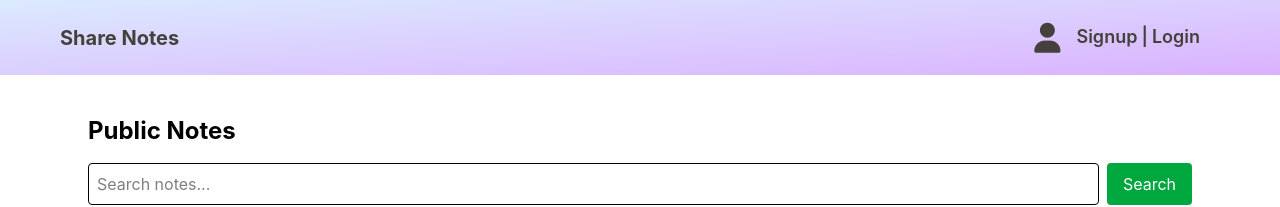
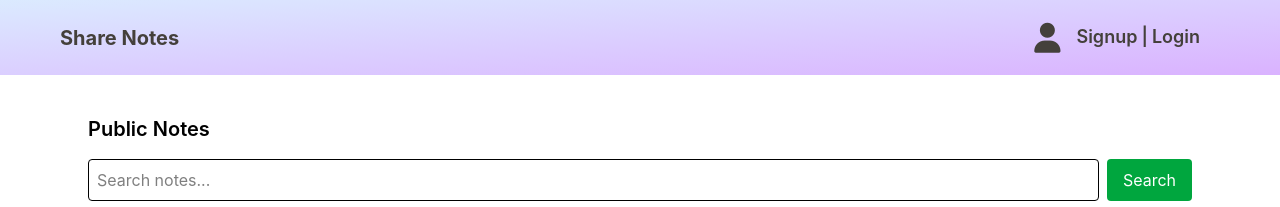
Before and after one commit to Vaishnavi-020/Notes-Sharing-Frontend, a React (Vite) app: page / in a window 1280 px wide. Shown: the top 207 px of the page. Built offline with nearby package versions, Linux system fonts and the light colour scheme; no server answers.

Commit message:
fix: Make the username appear dynamically

```diff
--- a/src/components/Sidebar.jsx
+++ b/src/components/Sidebar.jsx
@@ -1,6 +1,8 @@
 import { Link } from "react-router-dom"
+import { useAuth } from "../context/AuthContext"
 
 const Sidebar = ({isOpen,setIsOpen}) => {
+    const {user}=useAuth()
 return (
     <>
     {isOpen?(<div className="fixed inset-0 bg-black/20 z-40"
@@ -19,7 +21,7 @@ return (
                 <div className="flex items-center gap-3">
                     <i className="fa-solid fa-circle-user"></i>
                     <div>
-                        <p className="text-sm font-semibold">Vaishnavi Sinha</p>
+                        <p className="text-sm font-semibold">{user.name}</p>
                         <p className="text-xs text-gray-500 hover:underline cursor-pointer">View Profile</p>
                     </div>
                 </div>
--- a/src/pages/PublicNotes.jsx
+++ b/src/pages/PublicNotes.jsx
@@ -1,8 +1,12 @@
 import { useEffect,useState } from "react"
 import api from "../api/axios"
 import NoteCard from "../components/NoteCard"
+import { useAuth } from "../context/AuthContext"
 
 const PublicNotes=()=>{
+
+    const {user,isAuthenticated}=useAuth()
+
     const [notes,setNotes]=useState([])
     const[loading,setLoading]=useState(false)
     const[query,setQuery]=useState("")
@@ -55,7 +59,13 @@ const PublicNotes=()=>{
         <>
     <div className="min-h-screen flex flex-col p-6 max-w-6xl mx-auto">
       <div className="flex-grow">
-      <h1 className="text-2xl font-bold mb-4">Public Notes</h1>
+      {isAuthenticated && user && (
+        <h1 className="font-bold text-3xl mb-10">
+          Hello! 👋🏿 {user.name}
+          </h1>)
+        }
+
+      <h2 className="text-xl font-semibold mb-4">Public Notes</h2>
 
       {/* 🔍 Search */}
       <div className="flex gap-2 mb-6">
```
